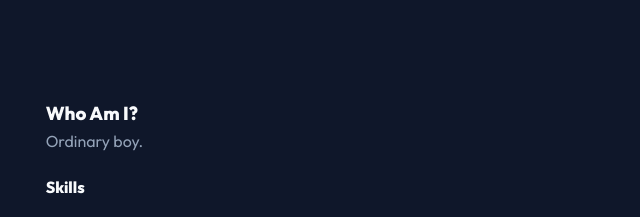
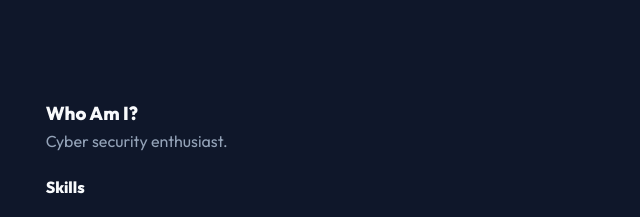
Before and after one commit to dwisapta27/me, a plain HTML site: page index.html in a window 1280 px wide. Shown: the part 895-1112 px from the top of the page, 457-1097 px from the left. Drawn offline with Linux system fonts and the light colour scheme.

Commit message:
cysec desc & ordby

```diff
--- a/index.html
+++ b/index.html
@@ -368,14 +368,14 @@
                 btn_work: "Pengalaman", // previously "Lihat Pekerjaan"
                 btn_contact: "Hubungi Saya",
                 about_title: "Siapa Saya?",
-                about_desc: "Ordinary boy",
+                about_desc: "Cyber security enthusiast.",
                 about_skills: "Keahlian",
                 proj_1_title: "Website E-Commerce",
                 proj_1_desc: "Membangun platform belanja online dengan fitur pembayaran.",
                 proj_2_title: "Aplikasi Mobile",
                 proj_2_desc: "Aplikasi manajemen tugas untuk meningkatkan produktivitas.",
                 exp_3_title: "Security Engineer",
-                exp_3_desc: "Merancang, mengimplementasikan, dan mengelola arsitektur keamanan siber yang didukung oleh kebijakan dan prosedur, serta melakukan pemantauan proaktif dan audit kepatuhan untuk menjaga integritas aset data organisasi.",
+                exp_3_desc: "Merancang, mengimplementasikan, dan mengelola arsitektur keamanan siber yang didukung oleh kebijakan dan prosedur, serta melakukan pemantauan proaktif dan audit kepatuhan untuk menjaga integritas data.",
                 exp_2_title: "Risk Engineer",
                 exp_2_desc: "Mengelola risiko dan penipuan keuangan dengan melakukan analisis data mendalam menggunakan SQL dan verifikasi KYC, serta menyusun strategi dan pelaporan mitigasi untuk menjamin integritas dan keamanan platform.",
                 exp_1_title: "Sarjana Ilmu Komputer",
@@ -394,7 +394,7 @@
                 btn_work: "Experience", // previously "View Work"
                 btn_contact: "Contact Me",
                 about_title: "Who Am I?",
-                about_desc: "Ordinary boy.",
+                about_desc: "Cyber security enthusiast.",
                 about_skills: "Skills",
                 proj_1_title: "E-Commerce Website",
                 proj_1_desc: "Built an online shopping platform with payment integration.",
```
